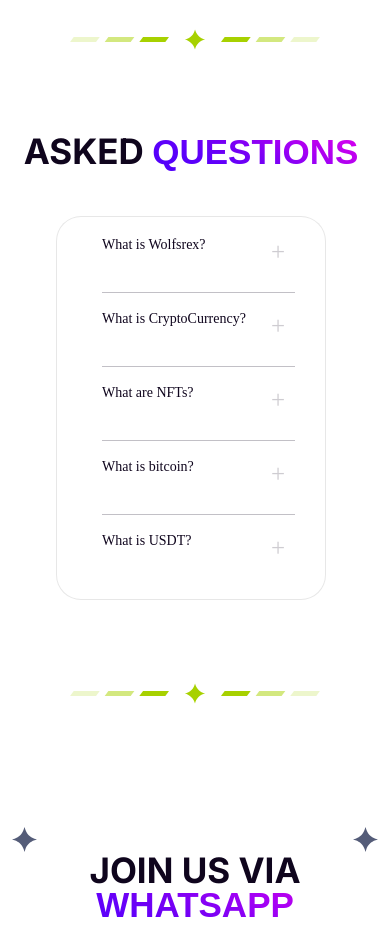
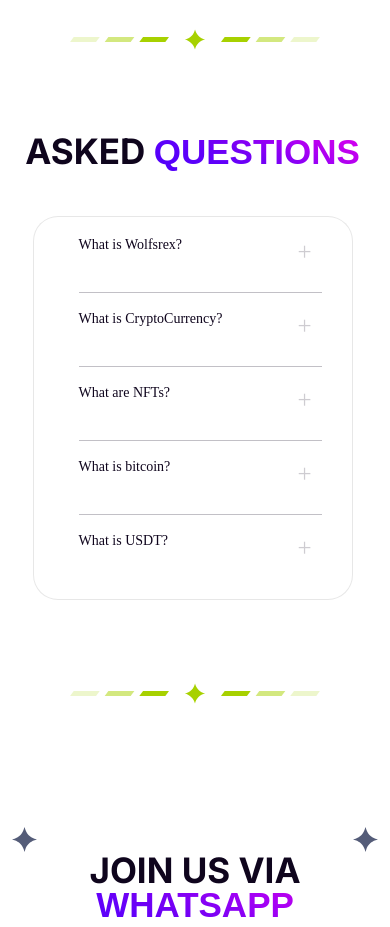
Before and after one commit to muhammadiqbal96/wolfsrex, a Next.js app: page / in a window 390 px wide. Shown: the part 6860-7787 px from the top of the page. Built offline with nearby package versions, Linux system fonts and the light colour scheme.

Commit message:
front done

```diff
--- a/src/components/TeamQuestion/teamquestion.css
+++ b/src/components/TeamQuestion/teamquestion.css
@@ -202,7 +202,7 @@
 
 @media only screen and (max-width:1020px) {
     .question {
-        margin-left: -8px;
+        margin-left: -5px;
         flex-direction: column;
         align-items: center;
         justify-content: center;
@@ -260,6 +260,7 @@
         margin-top: 60px;
         width: 500px;
     }
+
     .joinwhatsappbtn {
         padding-block: 10px;
         padding-inline: 20px;
@@ -376,11 +377,13 @@
 }
 
 @media only screen and (max-width:440px) {
+
     #team>h1,
     #question>h1,
     .endofFrontPage>h1 {
         font-size: 35px;
     }
+
     .question .accordian {
         width: 350px;
         padding-top: 20px;
@@ -397,6 +400,7 @@
 }
 
 @media only screen and (max-width:420px) {
+
     #team,
     #question,
     .endofFrontPage {
@@ -405,7 +409,7 @@
 
     .question .accordian {
         margin-top: 35px;
-        width: 300px;
+        width: 340px;
     }
 
     .question .accordian ul li h3 {
@@ -430,7 +434,7 @@
 
 
     .question .accordian {
-        width: 270px;
+        width: 320px;
     }
 
     .question .accordian ul li h3 {
@@ -441,3 +445,14 @@
         font-size: 10px;
     }
 }
+
+@media only screen and (max-width:365px) {
+    .question .accordian {
+        width: 300px;
+    }
+}
+@media only screen and (max-width:342px) {
+    .question .accordian {
+        width: 280px;
+    }
+}
```
